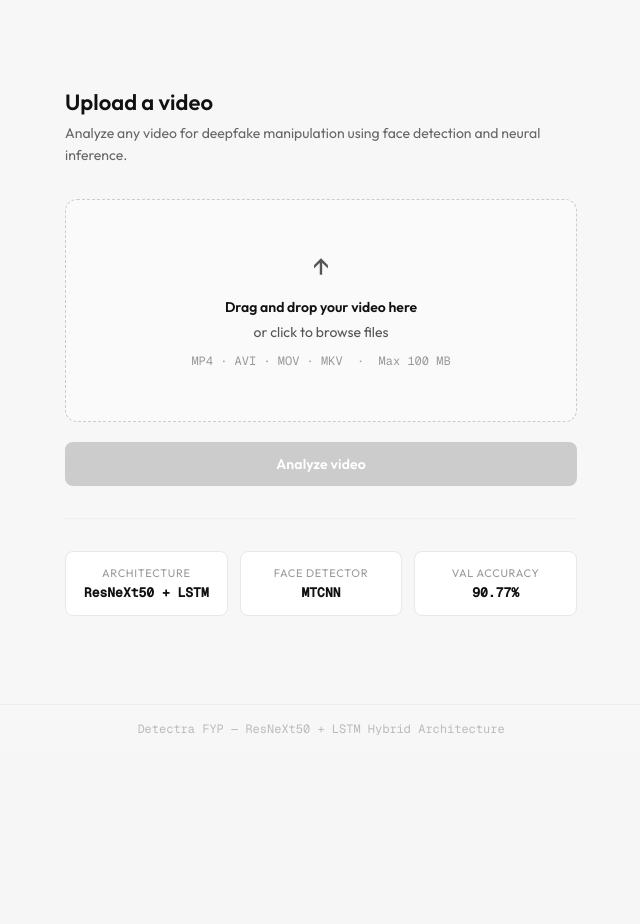
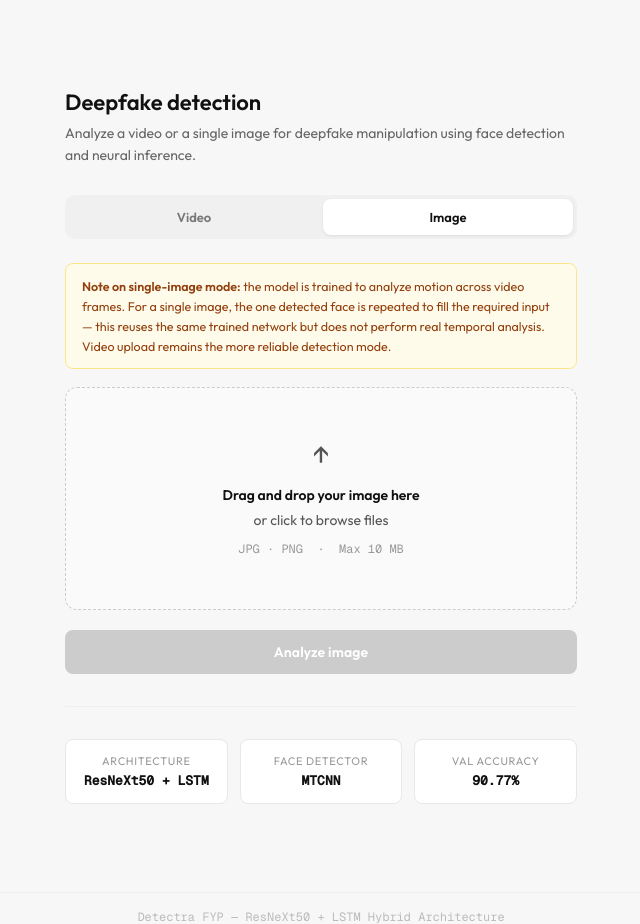
Before and after one commit to mitochondria-28/Deep-fake-detection, a Django app: template webapp/detector/templates/detector/upload.html in a window 1280 px wide. Shown: the part 56-980 px from the top of the page, without its empty margins (319-959 px from the left). Before the commit the page ends 791 px from the top, so only its background shows below. Run offline with Django 3.2, Linux system fonts and the light colour scheme; the template is opened without the code that fills it: most values are stand-ins (such as "Sample title", 1, 10 or a date in 2020).

Commit message:
feat: feature single image detection mode added

```diff
--- a/webapp/detector/templates/detector/upload.html
+++ b/webapp/detector/templates/detector/upload.html
@@ -1,6 +1,6 @@
 <!-- webapp/detector/templates/detector/upload.html -->
 {% extends "detector/base.html" %}
-{% block title %}Deepfake Detection — Upload Video{% endblock %}
+{% block title %}Deepfake Detection — Upload{% endblock %}
 {% block content %}
 
 <link href="https://fonts.googleapis.com/css2?family=Outfit:wght@400;500;600&family=Geist+Mono:wght@400;500&display=swap" rel="stylesheet">
@@ -25,7 +25,7 @@
   p.sub {
     font-size: 14px;
     color: #666;
-    margin-bottom: 32px;
+    margin-bottom: 28px;
     line-height: 1.6;
   }
 
@@ -38,6 +38,38 @@
     color: #b91c1c;
     margin-bottom: 20px;
   }
+
+  /* ── Tabs ── */
+  .tabs {
+    display: flex;
+    gap: 4px;
+    background: #f0f0f0;
+    border-radius: 10px;
+    padding: 4px;
+    margin-bottom: 24px;
+  }
+  .tab-btn {
+    flex: 1;
+    padding: 10px 0;
+    text-align: center;
+    font-size: 13px;
+    font-weight: 600;
+    font-family: 'Outfit', sans-serif;
+    color: #777;
+    background: transparent;
+    border: none;
+    border-radius: 8px;
+    cursor: pointer;
+    transition: background 0.15s, color 0.15s;
+  }
+  .tab-btn.active {
+    background: #fff;
+    color: #111;
+    box-shadow: 0 1px 3px rgba(0,0,0,0.08);
+  }
+
+  .tab-panel { display: none; }
+  .tab-panel.active { display: block; }
 
   .drop-zone {
     border: 1.5px dashed #ccc;
@@ -175,6 +207,17 @@
     font-family: 'Geist Mono', monospace;
   }
 
+  .image-mode-note {
+    background: #fffbeb;
+    border: 1px solid #fde68a;
+    border-radius: 8px;
+    padding: 12px 16px;
+    font-size: 12.5px;
+    color: #92400e;
+    margin-bottom: 18px;
+    line-height: 1.6;
+  }
+
   .divider {
     border: none;
     border-top: 1px solid #eee;
@@ -212,17 +255,24 @@
 </style>
 
 <div class="page">
-  <h1>Upload a video</h1>
-  <p class="sub">Analyze any video for deepfake manipulation using face detection and neural inference.</p>
+  <h1>Deepfake detection</h1>
+  <p class="sub">Analyze a video or a single image for deepfake manipulation using face detection and neural inference.</p>
 
   {% if error %}
   <div class="error-box">⚠ {{ error }}</div>
   {% endif %}
 
-  <form method="post" enctype="multipart/form-data" id="upload-form">
+  <div class="tabs">
+    <button type="button" class="tab-btn" id="tab-btn-video">Video</button>
+    <button type="button" class="tab-btn" id="tab-btn-image">Image</button>
+  </div>
+
+  <!-- ── VIDEO TAB ── -->
+  <div class="tab-panel" id="tab-panel-video">
+    <form method="post" action="{% url 'detector:upload' %}" enctype="multipart/form-data" id="video-form">
       {% csrf_token %}
 
-    <div class="drop-zone" id="drop-zone" onclick="document.getElementById('file-input').click()">
+      <div class="drop-zone" id="video-drop-zone">
         <div class="drop-icon">↑</div>
         <div class="drop-label">
           <strong>Drag and drop your video here</strong><br/>
@@ -231,24 +281,68 @@
         </div>
       </div>
 
-    <input type="file" id="file-input" name="video" accept="video/*" style="display: none;">
+      <input type="file" id="video-file-input" name="video" accept="video/*" style="display: none;">
 
-    <div class="file-preview" id="file-preview">
+      <div class="file-preview" id="video-file-preview">
         <span style="font-size: 16px;">▶</span>
-      <span class="file-name" id="file-name"></span>
-      <span class="file-size" id="file-size"></span>
-      <button type="button" class="remove-btn" id="remove-btn">✕</button>
+        <span class="file-name" id="video-file-name"></span>
+        <span class="file-size" id="video-file-size"></span>
+        <button type="button" class="remove-btn" id="video-remove-btn">✕</button>
       </div>
 
-    <button class="btn-submit" type="submit" id="submit-btn" disabled>
+      <button class="btn-submit" type="submit" id="video-submit-btn" disabled>
         Analyze video
       </button>
     </form>
 
-  <div class="spinner" id="spinner">
+    <div class="spinner" id="video-spinner">
       <div class="spinner-ring"></div>
       <p>Processing — extracting faces and running inference</p>
       <small>This may take 20–60 seconds depending on video length</small>
+    </div>
+  </div>
+
+  <!-- ── IMAGE TAB ── -->
+  <div class="tab-panel" id="tab-panel-image">
+    <div class="image-mode-note">
+      <strong>Note on single-image mode:</strong> the model is trained to analyze
+      motion across video frames. For a single image, the one detected face is
+      repeated to fill the required input — this reuses the same trained network
+      but does not perform real temporal analysis. Video upload remains the
+      more reliable detection mode.
+    </div>
+
+    <form method="post" action="{% url 'detector:upload_image' %}" enctype="multipart/form-data" id="image-form">
+      {% csrf_token %}
+
+      <div class="drop-zone" id="image-drop-zone">
+        <div class="drop-icon">↑</div>
+        <div class="drop-label">
+          <strong>Drag and drop your image here</strong><br/>
+          or click to browse files
+          <div class="hint">JPG · PNG &nbsp;·&nbsp; Max 10 MB</div>
+        </div>
+      </div>
+
+      <input type="file" id="image-file-input" name="image" accept="image/jpeg,image/png" style="display: none;">
+
+      <div class="file-preview" id="image-file-preview">
+        <span style="font-size: 16px;">🖼</span>
+        <span class="file-name" id="image-file-name"></span>
+        <span class="file-size" id="image-file-size"></span>
+        <button type="button" class="remove-btn" id="image-remove-btn">✕</button>
+      </div>
+
+      <button class="btn-submit" type="submit" id="image-submit-btn" disabled>
+        Analyze image
+      </button>
+    </form>
+
+    <div class="spinner" id="image-spinner">
+      <div class="spinner-ring"></div>
+      <p>Processing — detecting face and running inference</p>
+      <small>This usually takes 5–15 seconds</small>
+    </div>
   </div>
 
   <hr class="divider">
@@ -270,15 +364,38 @@
 </div>
 
 <script>
-  const dropZone = document.getElementById('drop-zone');
-  const fileInput = document.getElementById('file-input');
-  const preview = document.getElementById('file-preview');
-  const fileNameEl = document.getElementById('file-name');
-  const fileSizeEl = document.getElementById('file-size');
-  const submitBtn = document.getElementById('submit-btn');
-  const spinner = document.getElementById('spinner');
-  const form = document.getElementById('upload-form');
-  const removeBtn = document.getElementById('remove-btn');
+  // ── Tab switching ──────────────────────────────────────────────────────────
+  const tabBtnVideo   = document.getElementById('tab-btn-video');
+  const tabBtnImage   = document.getElementById('tab-btn-image');
+  const tabPanelVideo = document.getElementById('tab-panel-video');
+  const tabPanelImage = document.getElementById('tab-panel-image');
+
+  function activateTab(tab) {
+    const isVideo = tab === 'video';
+    tabBtnVideo.classList.toggle('active', isVideo);
+    tabBtnImage.classList.toggle('active', !isVideo);
+    tabPanelVideo.classList.toggle('active', isVideo);
+    tabPanelImage.classList.toggle('active', !isVideo);
+  }
+
+  tabBtnVideo.addEventListener('click', () => activateTab('video'));
+  tabBtnImage.addEventListener('click', () => activateTab('image'));
+
+  // Default tab — server can request the image tab via {{ active_tab }}
+  const initialTab = "{{ active_tab|default:'video' }}";
+  activateTab(initialTab);
+
+  // ── Generic file-input wiring, reused for both forms ─────────────────────
+  function wireUploadForm(prefix, accept) {
+    const dropZone  = document.getElementById(`${prefix}-drop-zone`);
+    const fileInput = document.getElementById(`${prefix}-file-input`);
+    const preview   = document.getElementById(`${prefix}-file-preview`);
+    const nameEl    = document.getElementById(`${prefix}-file-name`);
+    const sizeEl    = document.getElementById(`${prefix}-file-size`);
+    const submitBtn = document.getElementById(`${prefix}-submit-btn`);
+    const removeBtn = document.getElementById(`${prefix}-remove-btn`);
+    const form       = document.getElementById(`${prefix}-form`);
+    const spinner    = document.getElementById(`${prefix}-spinner`);
 
     function formatBytes(b) {
       if (b < 1024 * 1024) return (b / 1024).toFixed(1) + ' KB';
@@ -287,8 +404,8 @@
 
     function showFile(file) {
       if (!file) return;
-    fileNameEl.textContent = file.name;
-    fileSizeEl.textContent = formatBytes(file.size);
+      nameEl.textContent = file.name;
+      sizeEl.textContent = formatBytes(file.size);
       preview.classList.add('show');
       submitBtn.disabled = false;
     }
@@ -299,6 +416,7 @@
       submitBtn.disabled = true;
     }
 
+    dropZone.addEventListener('click', () => fileInput.click());
     fileInput.addEventListener('change', () => showFile(fileInput.files[0]));
     removeBtn.addEventListener('click', (e) => { e.stopPropagation(); clearFile(); });
 
@@ -319,6 +437,10 @@
       submitBtn.textContent = 'Analyzing…';
       spinner.classList.add('show');
     });
+  }
+
+  wireUploadForm('video', 'video/*');
+  wireUploadForm('image', 'image/*');
 </script>
 
 {% endblock %}
--- a/webapp/webapp/settings/base.py
+++ b/webapp/webapp/settings/base.py
@@ -78,6 +78,7 @@ MEDIA_ROOT   = BASE_DIR / "media"
 # ── Upload and inference settings ─────────────────────────────────────────────
 MAX_UPLOAD_SIZE_MB   = 100
 ALLOWED_VIDEO_EXTS   = {".mp4", ".avi", ".mov", ".mkv"}
+MAX_IMAGE_UPLOAD_SIZE_MB = 10
 CHECKPOINT_PATH      = os.environ.get(
     "CHECKPOINT_PATH",
     str(Detectra_ROOT / "checkpoints" / "best_acc.pt")
```
Also changed, not shown: webapp/detector/inference.py (+242 -16 lines), webapp/detector/models.py (+34 -2 lines), webapp/detector/templates/detector/result.html (+13 -0 lines), webapp/detector/urls.py (+4 -3 lines), webapp/detector/views.py (+158 -41 lines), webapp/detector/migrations/0003_predictionrecord_detection_mode.py (added). Lines whose indentation alone changed are shown as unchanged.
